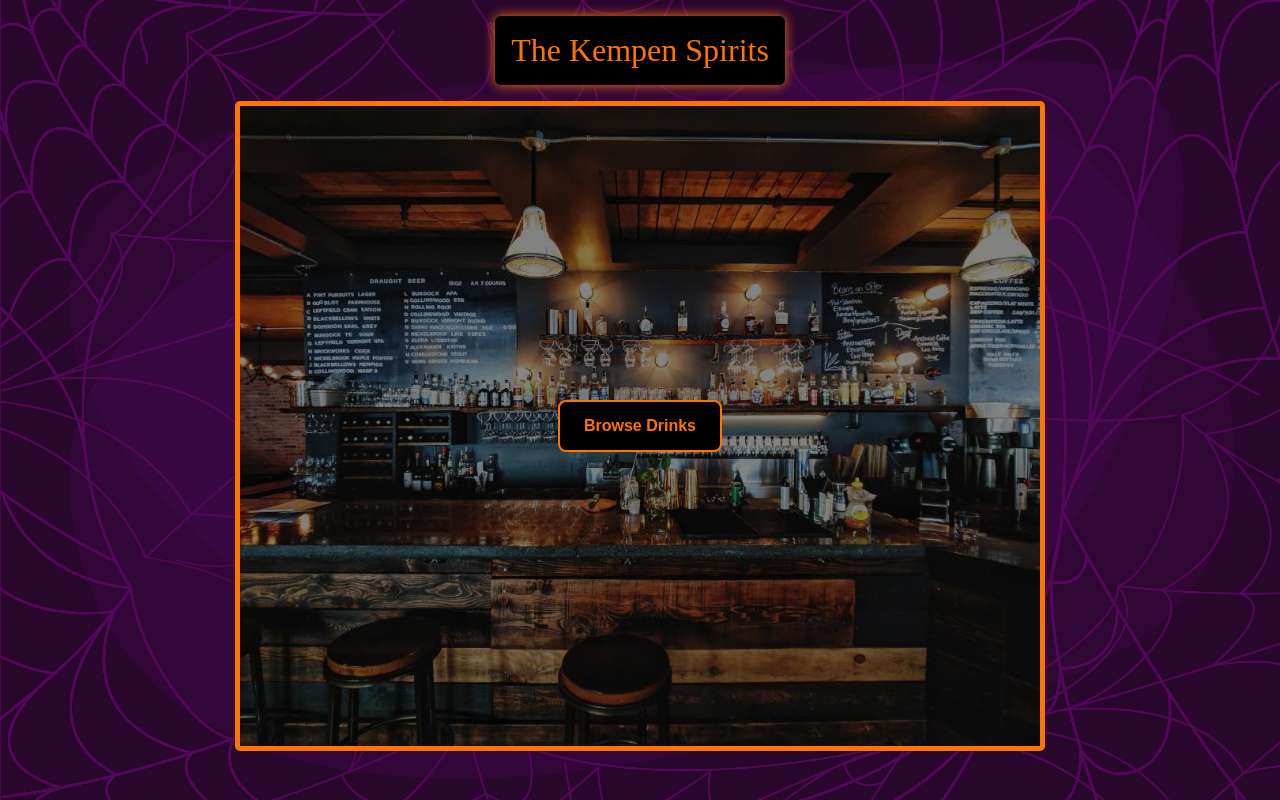
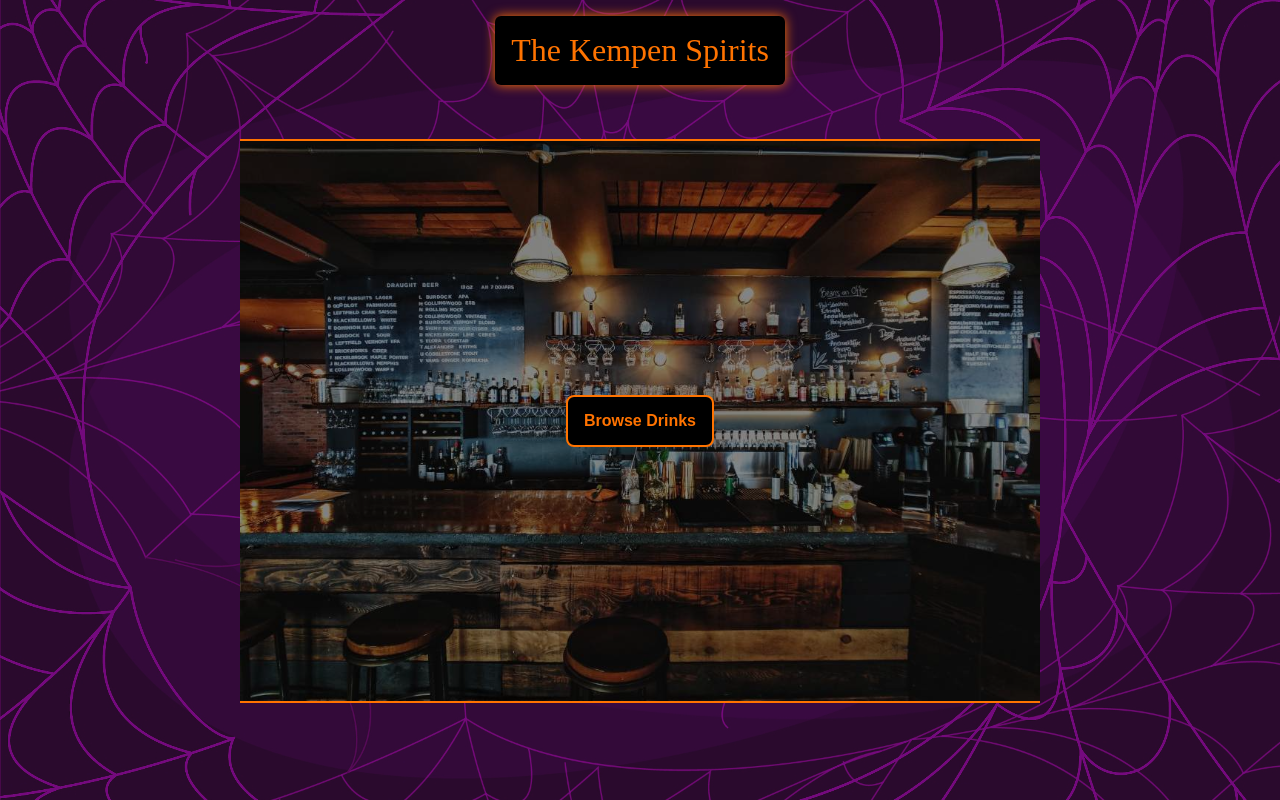
Before and after one commit to dkempen98/menu-application, a React (Create React App) app in the folder client/: page / in a window 1280 px wide. Built offline with nearby package versions, Linux system fonts and the light colour scheme; a web font is replaced by a local one.

Commit message:
Adjust landing page

```diff
--- a/client/src/App.css
+++ b/client/src/App.css
@@ -1,5 +1,5 @@
 :root {
-  --bg: rgb(83, 7, 90);
+  --bg: rgb(116, 10, 126);
   /* --bg: rgb(102, 15, 110); */
   --primary-color: rgb(0, 0, 0);
   --secondary-color: #ff7300;
@@ -105,6 +105,8 @@ footer {
   display: flex;
   align-items: center;
   justify-content: center;
+
+  font-size: 1.75em;
 }
 
 .back-button svg path{
@@ -117,6 +119,7 @@ footer {
   text-align: center;
   line-height: 10vh;
 
+  font-size: 1.5em;
   color: var(--secondary-color);
   font-family: var(--header-font);
   font-weight: 400;
@@ -137,9 +140,16 @@ footer {
 /* Landing page styling */
 
 .landing-container {
-  width: 80%;
+  display: flex;
+  flex-direction: column;
   height: 80vh;
+  /* align-items: center; */
+  /* justify-content: center; */
+}
+
+.primary-landing-container {
   margin: auto;
+  width: 100%;
   max-width: 800px;
 
   background-image: url('./images/landing-background.jpg');
@@ -149,31 +159,48 @@ footer {
   background-position: center center;
   background-repeat: no-repeat;
 
-  border: 5px solid var(--secondary-color);
-  border-radius: 5px;
+  border-top: 2px solid var(--secondary-color);
+  border-bottom: 2px solid var(--secondary-color);
+  height: 70vh;
 
   display: flex;
   align-items: center;
   justify-content: center;
-}
 
-
-.landing-container a {
   text-decoration: none;
 }
 
+.minor-landing-items {
+  margin-top: -2px;
+
+  width: 100%;
+  display: flex;
+  /* gap: 2px; */
+}
+
+.minor-landing-items a {
+  width: 50%;
+  height: 43.5328vh;
+  background-color: var(--primary-color);
+  border-top: solid var(--secondary-color) 2px;
+}
+
+.minor-landing-items a:last-child {
+  border-left: solid var(--secondary-color) 2px;
+}
+
 .landing-button {
+  /* height: 20%;
+  width: 40%; */
+
   height: 3rem;
-  width: 10rem;
-
+  width: 9rem;
 
   background-color: var(--primary-color);
   color: var(--secondary-color);
-  text-decoration: none;
   border: 2px solid var(--secondary-color);
   border-radius: 8px;
   font-weight: bolder;
-
 
   display: flex;
   align-items: center;
--- a/client/src/components/BackButton.js
+++ b/client/src/components/BackButton.js
@@ -1,7 +1,7 @@
 import React from "react";
 import { Link, redirect } from "react-router-dom";
 import { FontAwesomeIcon } from '@fortawesome/react-fontawesome'
-import { faMartiniGlass } from '@fortawesome/free-solid-svg-icons'
+import { faMartiniGlass, faCircleArrowLeft } from '@fortawesome/free-solid-svg-icons'
 
 export default function BackButton() {
     function previousPage() {
@@ -16,7 +16,7 @@ export default function BackButton() {
     return (
         <div className="footer-buttons">
             <Link to="/drinks" className="back-button"><FontAwesomeIcon icon={ faMartiniGlass } /></Link>
-            <Link to={previousPage()} className="back-button">&#8617;</Link>
+            <Link to={previousPage()} className="back-button"><FontAwesomeIcon icon={ faCircleArrowLeft } /></Link>
         </div>
     )
 }
--- a/client/src/pages/LandingPage.js
+++ b/client/src/pages/LandingPage.js
@@ -7,13 +7,17 @@ export default function LandingPage() {
             <h1 className="page-header">
                 The Kempen Spirits
             </h1>
-            <div className="landing-container">
-                <Link to="/drinks">
+            <section className="landing-container">
+                <Link to="/drinks" className="primary-landing-container">
                     <div className="landing-button button-flip">
                         Browse Drinks
                     </div>
                 </Link>
-            </div>
+                {/* <div className="minor-landing-items">
+                    <Link>sdfgergf</Link>
+                    <Link>a;sdf</Link>
+                </div> */}
+            </section>
         </div>
     )
 }
```
